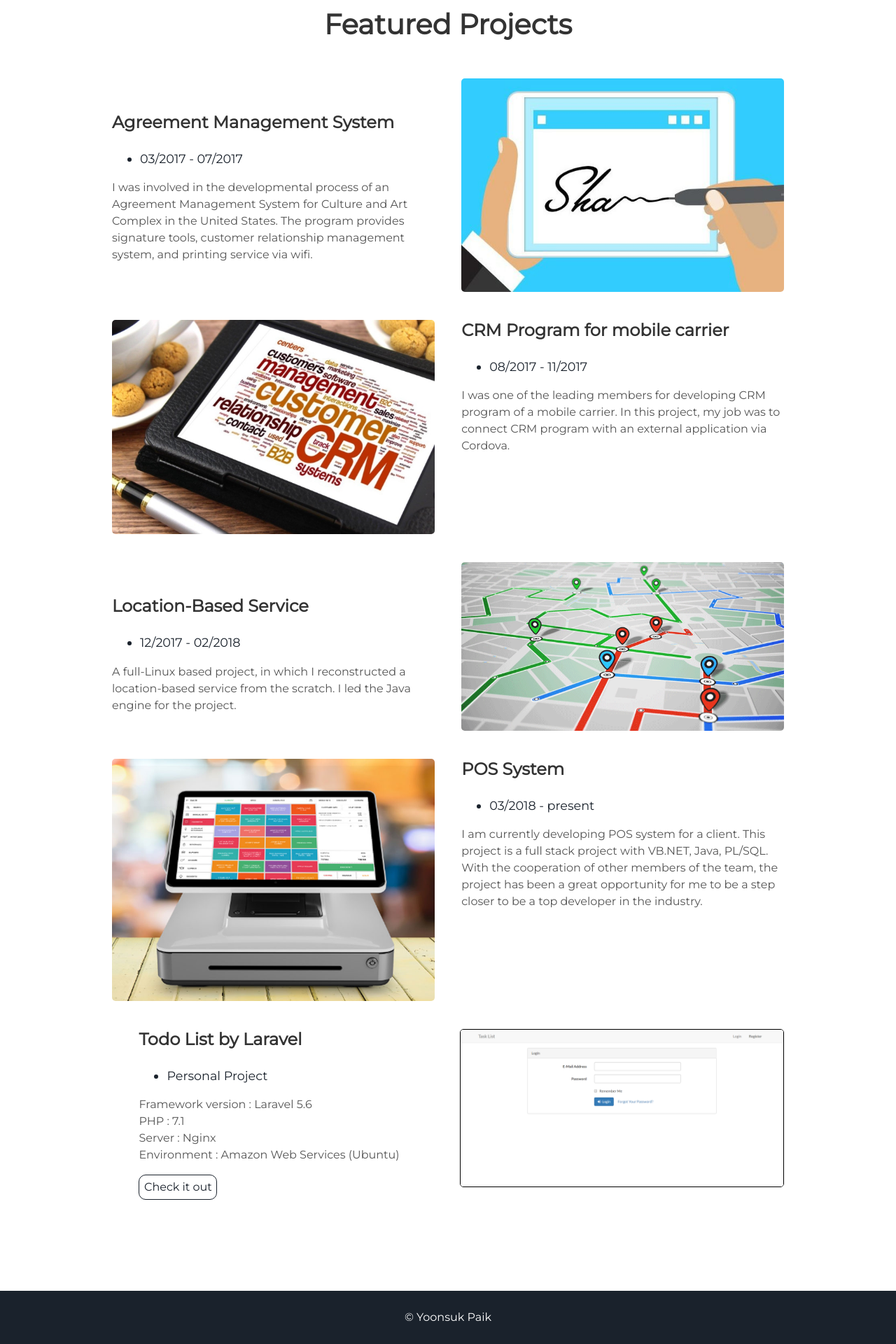
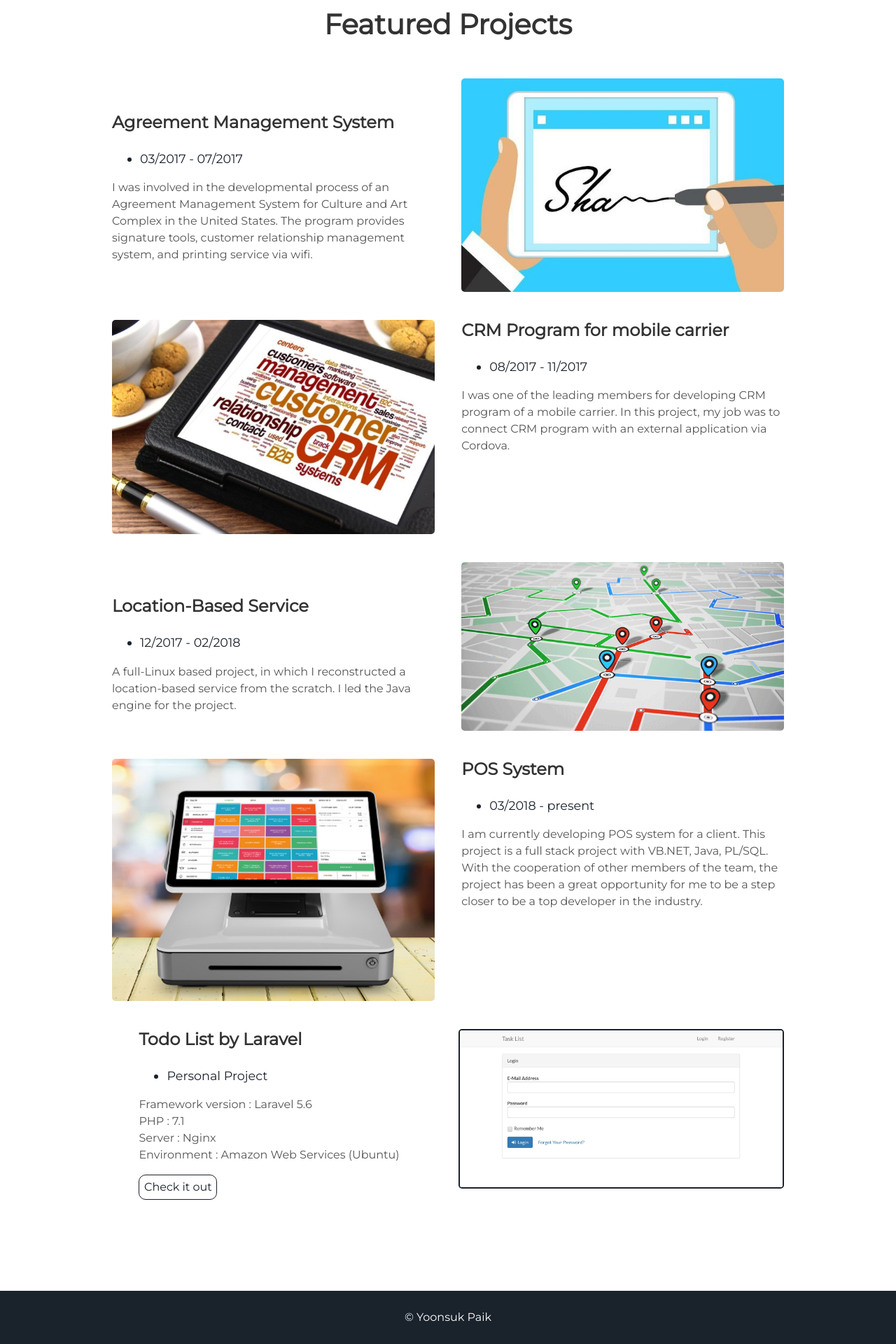
Before and after one commit to macpaik/macpaik.github.io, a Jekyll site: the page built from index.html, in a window 1280 px wide. Shown: the part 1635-3555 px from the top of the page at 70% size. Built offline with Jekyll 4.4.1, drawn with Linux system fonts in a browser that asks for light colours.

Commit message:
Updating Projects

```diff
--- a/_includes/projects.html
+++ b/_includes/projects.html
@@ -69,7 +69,7 @@
 <!--Personal project-->
 <div class="user-projects">
   <div class="images-right">
-    <img alt="Laravel" style="border:1px solid black" src="{{ "/assets/img/img_laravel.png" | prepend: site.baseurl }}" />
+    <img alt="Laravel" style="border:2px solid RGB(26,34,44)" src="{{ "/assets/img/img_laravel.jpg" | prepend: site.baseurl }}" />
   </div>
   <div class="contents-right">
     <h3> Todo List by Laravel </h3>
```
Also changed, not shown: assets/img/img_laravel.jpg (added), assets/img/img_laravel.png (deleted), 1 other file.
